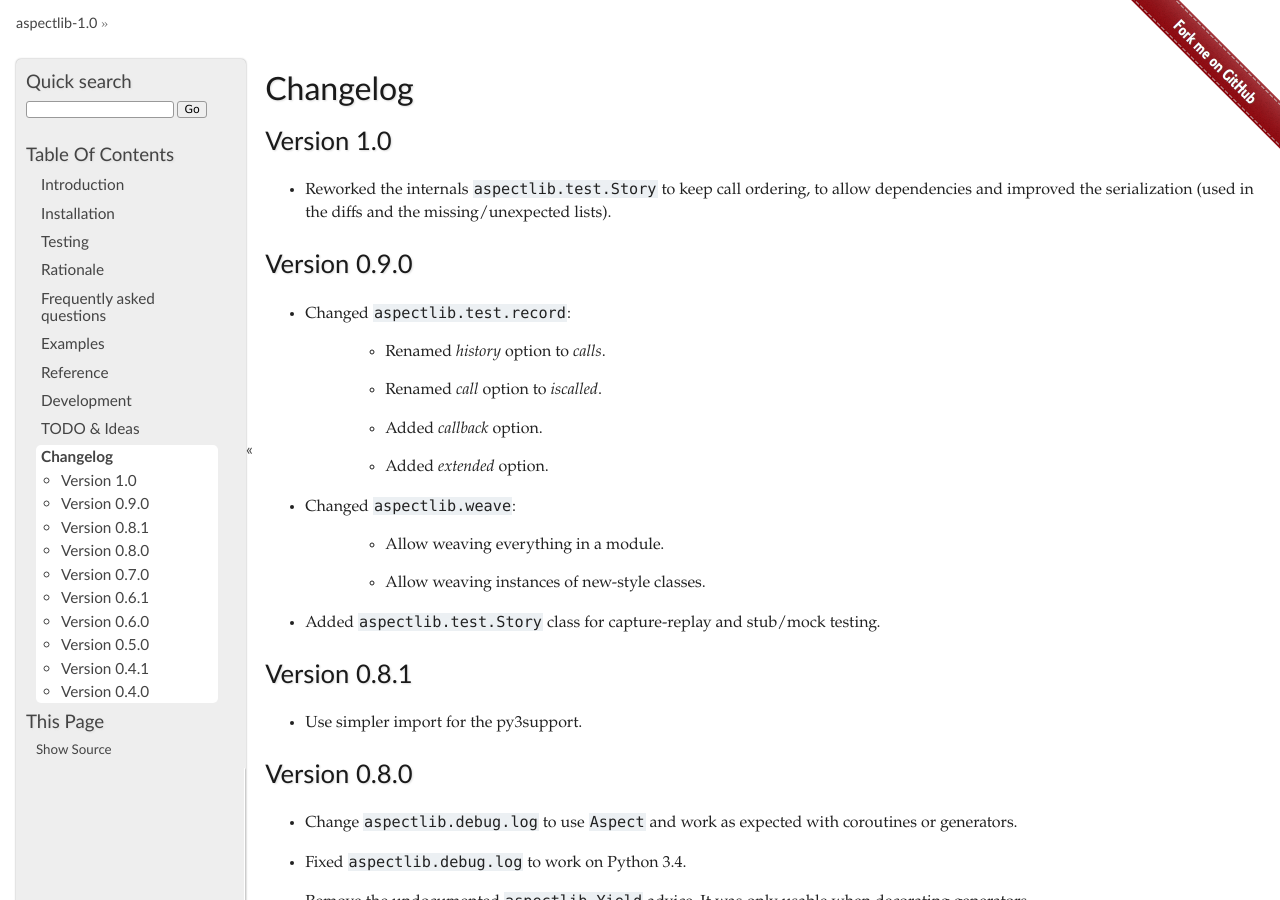
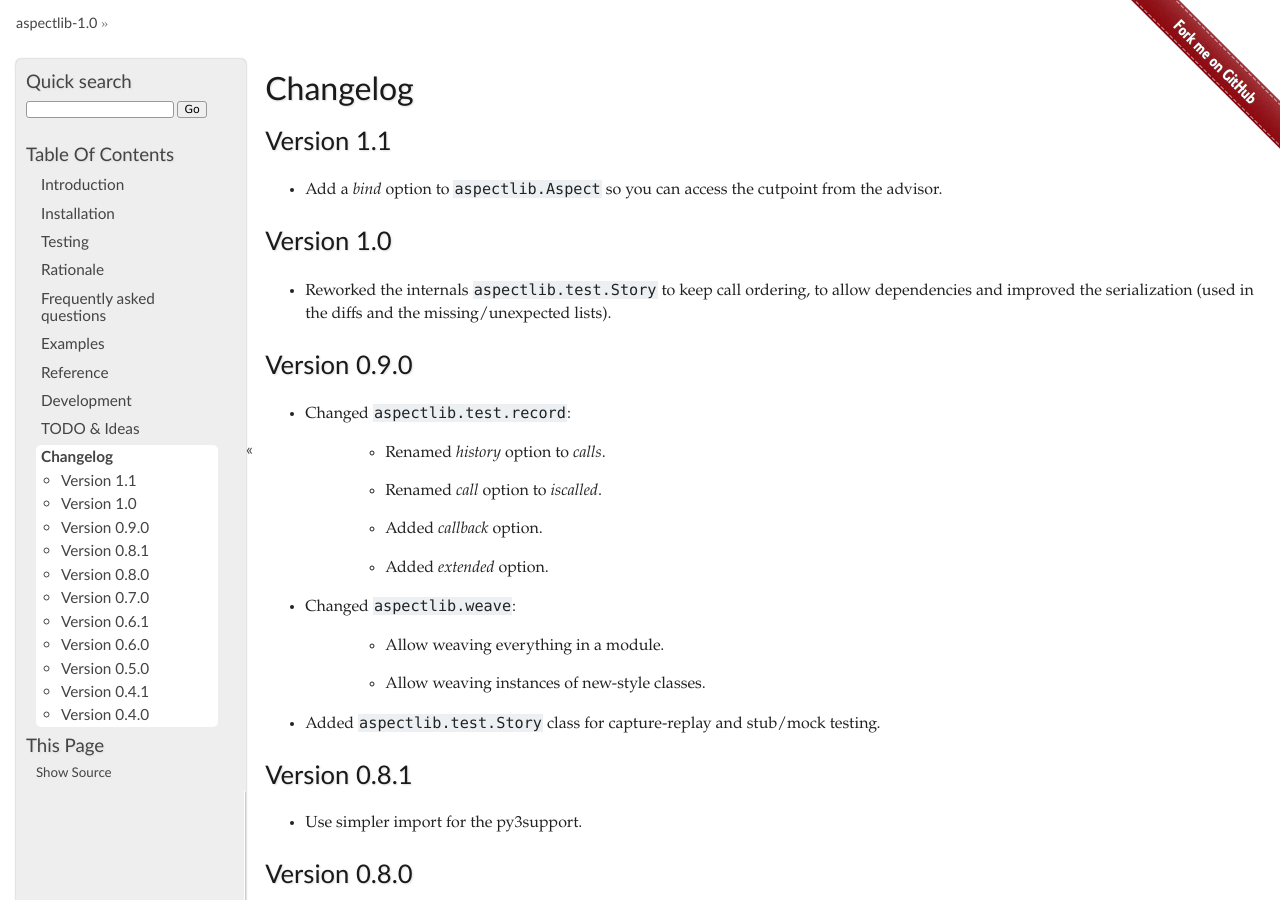
Before and after one commit to ionelmc/python-aspectlib, a Sphinx documentation site: the page built from docs/changelog.rst, in a window 1280 px wide and 900 px high. Built offline with Sphinx 7.4.7, drawn with Linux system fonts in a browser that asks for light colours.

Commit message:
Update changelog.

```diff
--- a/docs/changelog.rst
+++ b/docs/changelog.rst
@@ -1,10 +1,16 @@
 Changelog
 =========
+
+Version 1.1
+-----------
+
+* Add a `bind` option to :obj:`aspectlib.Aspect` so you can access the cutpoint from the advisor.
 
 Version 1.0
 -------------
 
-* Reworked the internals :obj:`aspectlib.test.Story` to keep call ordering, to allow dependencies and improved the serialization (used in the diffs and the missing/unexpected lists).
+* Reworked the internals :obj:`aspectlib.test.Story` to keep call ordering, to allow dependencies and improved the
+  serialization (used in the diffs and the missing/unexpected lists).
 
 
 Version 0.9.0
```
